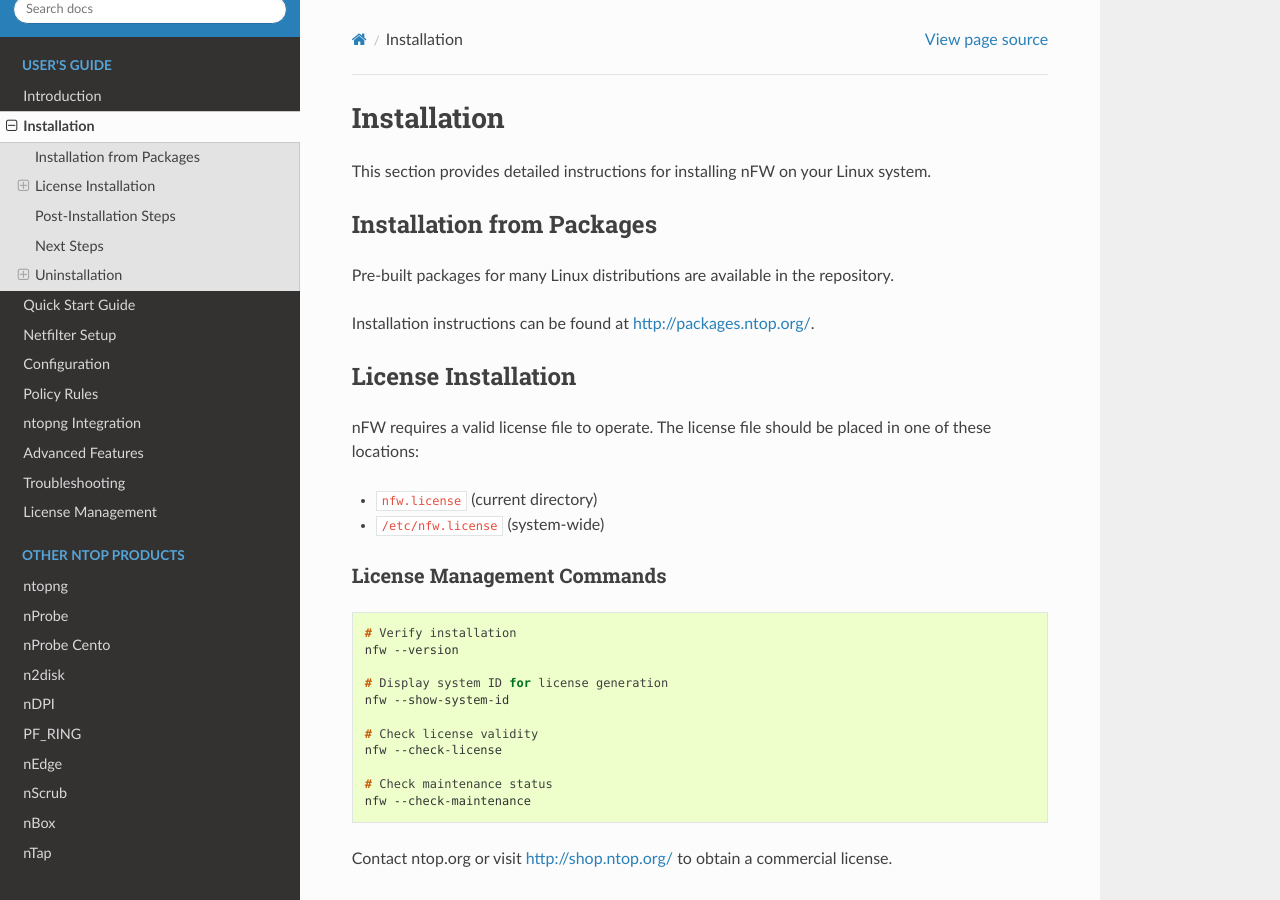
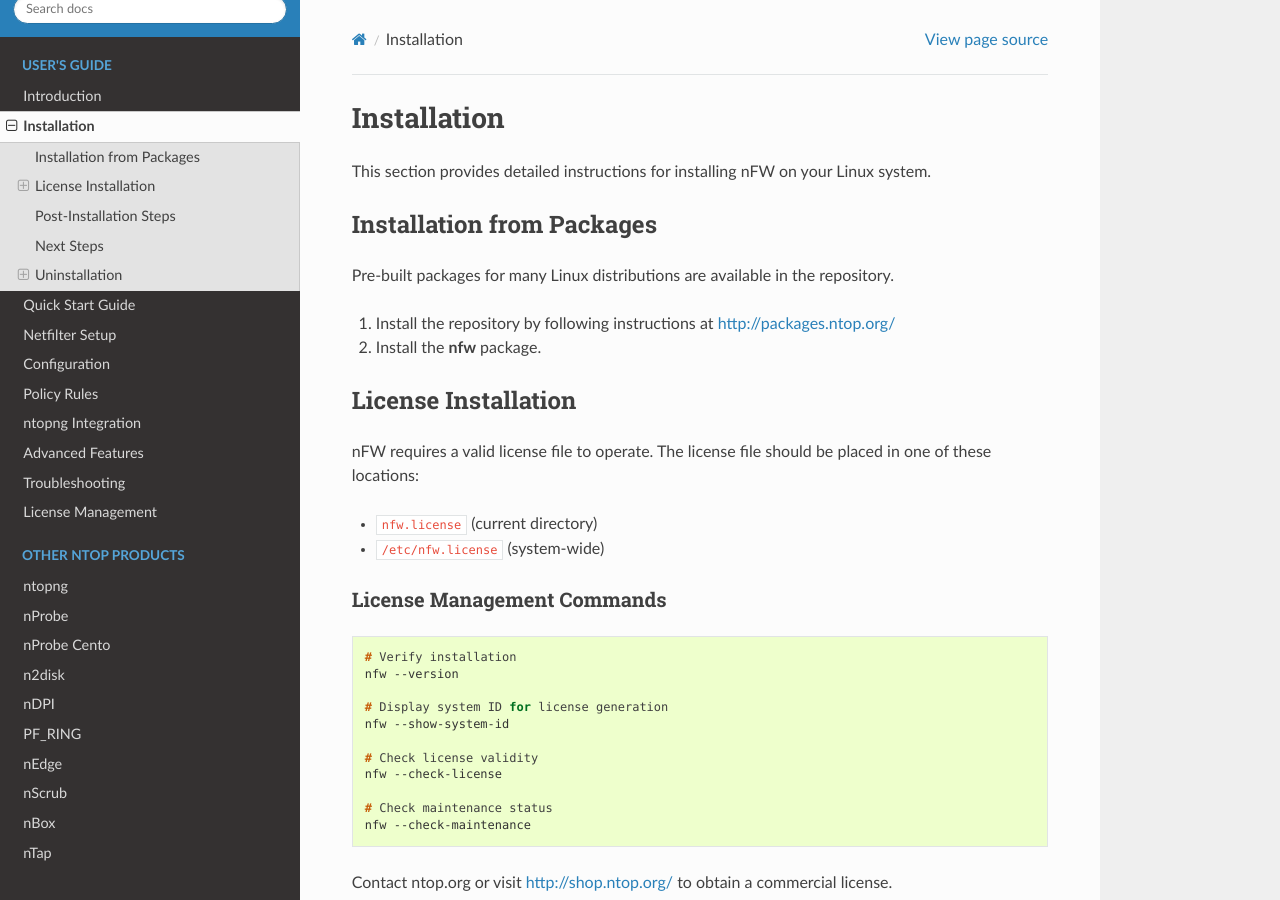
Before and after one commit to ntop/nFW, a Sphinx documentation site: the page built from doc/install.rst, in a window 1280 px wide and 900 px high. Built offline with Sphinx 7.4.7 and the Read the Docs theme 3.1.0, drawn with Linux system fonts in a browser that asks for light colours.

Commit message:
Revise installation instructions in install.rst
Updated installation instructions to include repository setup steps.

```diff
--- a/doc/install.rst
+++ b/doc/install.rst
@@ -8,7 +8,8 @@
 
 Pre-built packages for many Linux distributions are available in the repository.
 
-Installation instructions can be found at http://packages.ntop.org/.
+1. Install the repository by following instructions at http://packages.ntop.org/
+2. Install the **nfw** package.
 
 License Installation
 --------------------
```
